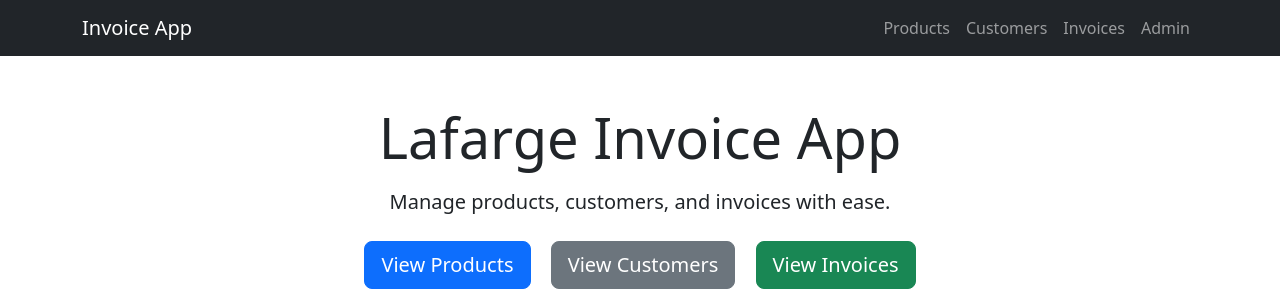
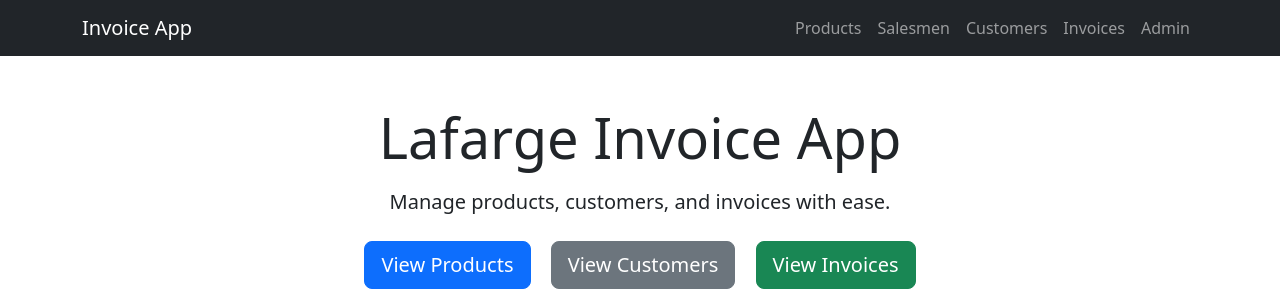
Before and after one commit to mfcc168/Lafarge-ERP-System, a Django app: page / in a window 1280 px wide. Shown: the top 300 px of the page. Run offline with Django 5.2, Linux system fonts and the light colour scheme; the visitor is signed in with stand-in values (Sample User, id 1); some libraries are stand-ins or nearby versions.

Commit message:
add salesmen nav item

```diff
--- a/lafarge/invoice/templates/invoice/base.html
+++ b/lafarge/invoice/templates/invoice/base.html
@@ -57,6 +57,9 @@
                     <li class="nav-item">
                         <a class="nav-link" href="{% url 'product_list' %}">Products</a>
                     </li>
+                   <li class="nav-item">
+                        <a class="nav-link" href="{% url 'salesman_list' %}">Salesmen</a>
+                    </li>
                     <li class="nav-item">
                         <a class="nav-link" href="{% url 'customer_list' %}">Customers</a>
                     </li>
```
